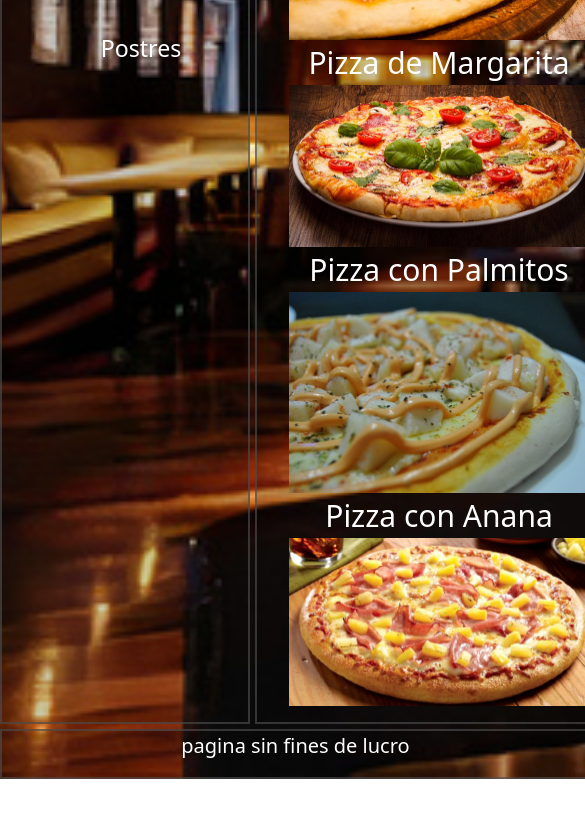
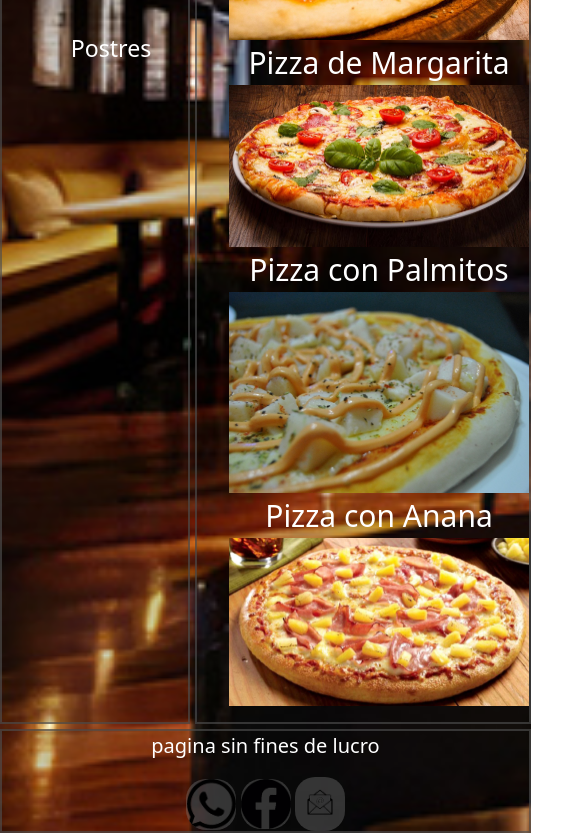
Before and after one commit to AgustinGiaccone/Restobar_El_Clavo, a website: page pages/pizzas.html in a window 390 px wide. Shown: the part 464-1297 px from the top of the page, 585 px wide, since content can reach past the window. Before the commit the page ends 1243 px from the top, so only its background shows below. Drawn offline with Linux system fonts and the light colour scheme.

Commit message:
agregado de un mapeo en SCSS

```diff
--- /dev/null
+++ b/assets/scss/_variables.scss
@@ -0,0 +1,8 @@
+$estilo:(
+    tamaño:50px,
+    alineacion: center,
+    color-fondo: rgba(126, 126, 126, 0.377),
+    radio: 20px,
+
+
+)
--- a/assets/scss/style.scss
+++ b/assets/scss/style.scss
@@ -1,3 +1,5 @@
+@import 'variables';
+
 *{
     margin: 0px;
     padding: 0px;
@@ -141,6 +143,13 @@ footer{
     body{
         background-image: url("../img/fondo\ mobile.jpg");
     }
+    .gridconteiner{
+        grid-template-columns: 190px auto auto;
+        grid-template-rows: auto auto auto;
+}
+
+
+
 }
 @media screen and (max-width: 768px){
     .imagen-2{
@@ -176,3 +185,9 @@ footer{
     animation-duration: 4s;
     animation-delay: 4s;
  }
+ .contacto{
+    width: map-get($map: $estilo, $key: tamaño);
+    text-align: map-get($map: $estilo , $key: alineacion);
+    background-color: map-get($map: $estilo , $key: color-fondo);
+    border-radius: map-get($map: $estilo , $key: radio );
+ }
--- a/pages/pizzas.html
+++ b/pages/pizzas.html
@@ -55,6 +55,11 @@
         </div>
         <div class="child child-4"><footer>
             <p>pagina sin fines de lucro</p>
+            <div>
+                <img src="../assets/img/logo wh.png" alt="" class="contacto">
+                <img src="../assets/img/logo fb.png" alt="" class="contacto">
+                <img src="../assets/img/logo mail.png" alt="" class="contacto">
+            </div>
         </footer>
         </div>
     </div>
```
Also changed, not shown: index.html (+5 -0 lines), pages/bebidas.html (+5 -1 lines), pages/pastas.html (+5 -0 lines), pages/postres.html (+5 -1 lines), pages/sandwiches.html (+5 -0 lines), assets/css/style.css, assets/img/logo fb.png (added), assets/img/logo mail.png (added), assets/img/logo wh.png (added).
